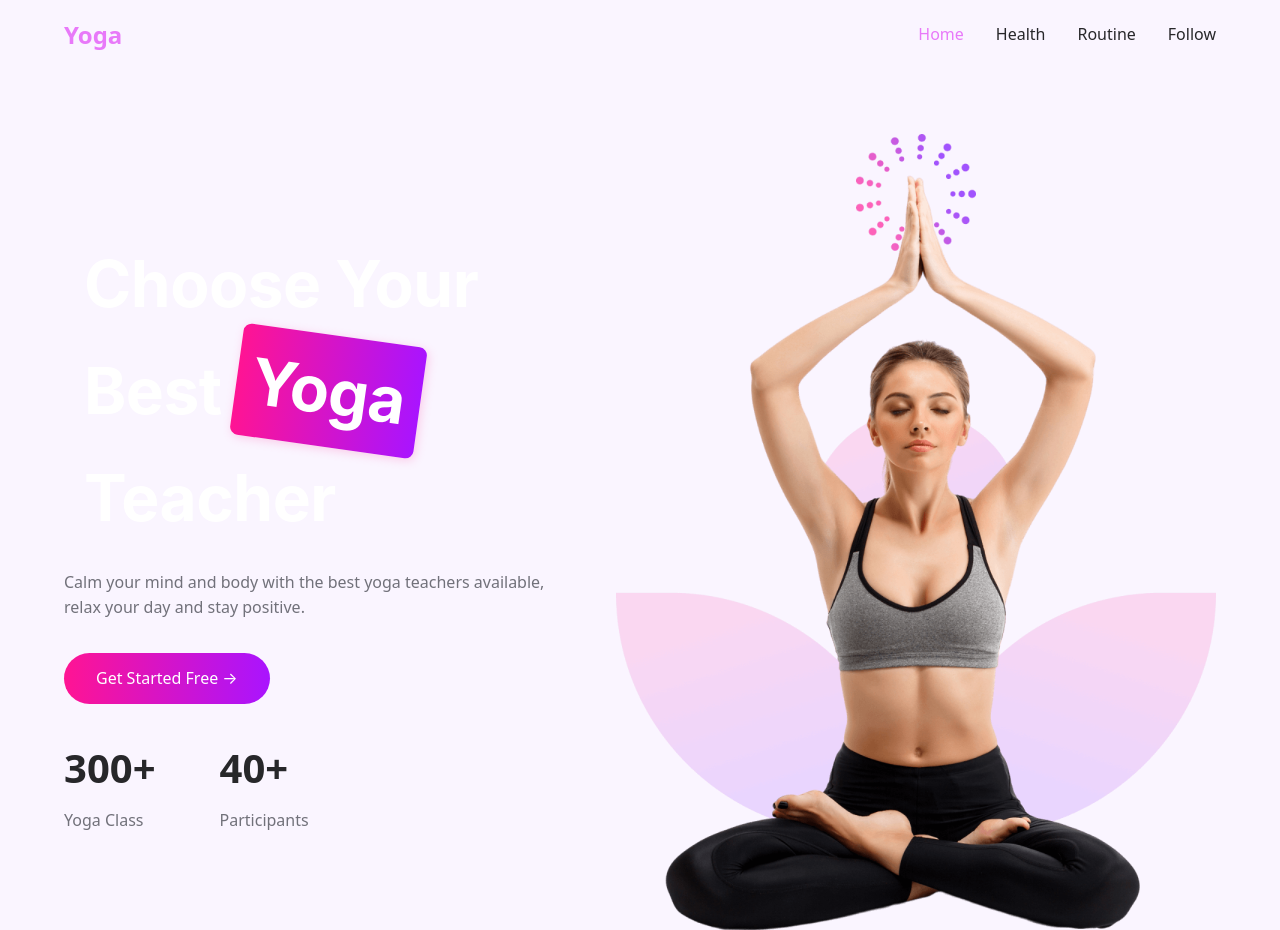
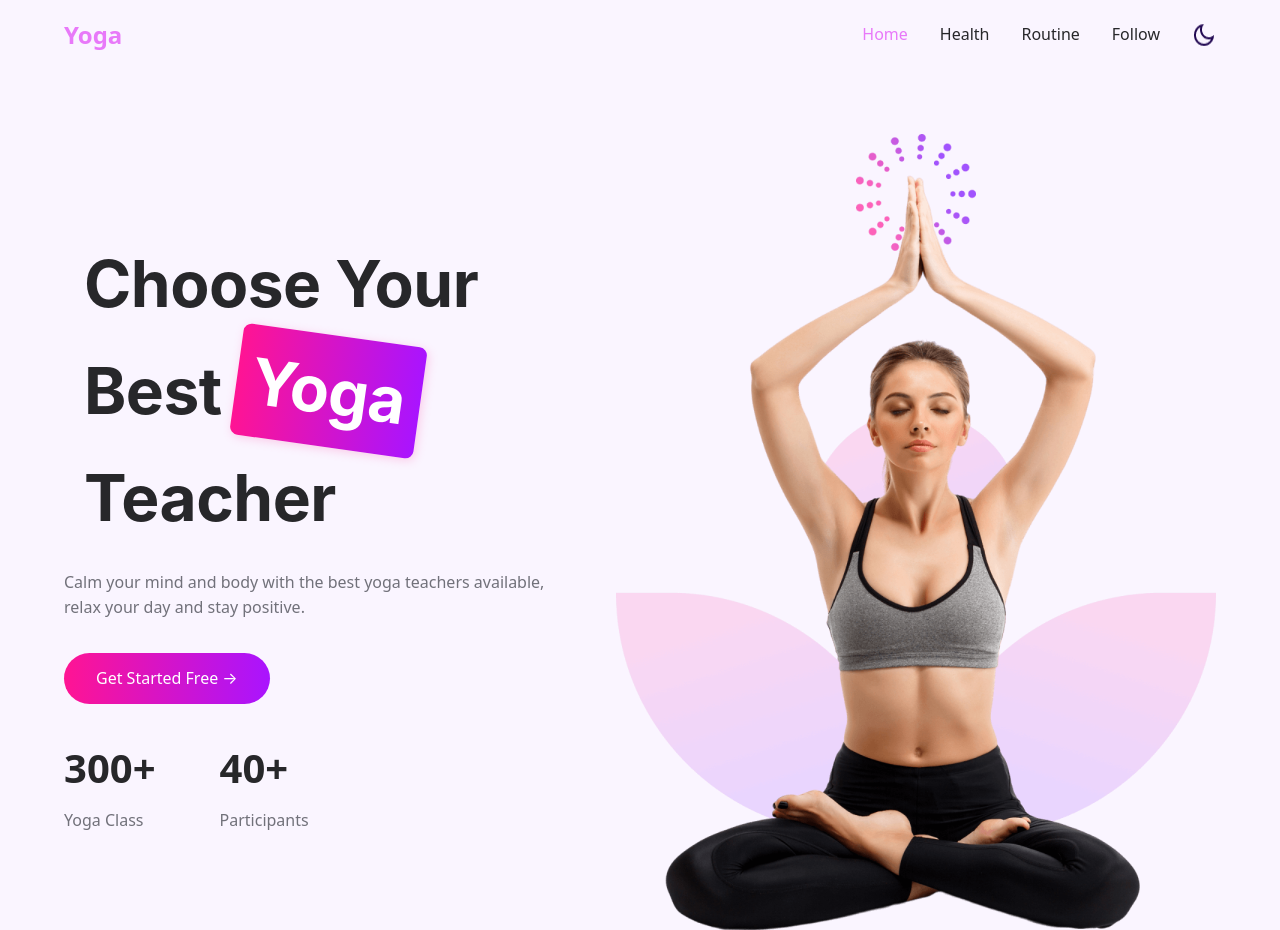
Before and after one commit to kkaiki/responsive-yoga-website, a plain HTML site: page index.html in a window 1280 px wide. Shown: the top 930 px of the page. Drawn offline with Linux system fonts and the light colour scheme.

Commit message:
fix: apply for dark mord

```diff
--- a/index.html
+++ b/index.html
@@ -14,6 +14,7 @@
             <a href="#">Health</a>
             <a href="#">Routine</a>
             <a href="#">Follow</a>
+            <img src="./images/darkmode.png" alt="dark mode">
         </div>
     </nav>
 
--- a/styles.css
+++ b/styles.css
@@ -43,7 +43,7 @@ h1 {
     font-family: -apple-system, BlinkMacSystemFont, "Segoe UI", Roboto, sans-serif;
     font-size: 4rem;
     font-weight: bold;
-    color: white;
+    color: var(--text-primary);
     padding: 20px;
     letter-spacing: -0.5px;
 }
```
Also changed, not shown: images/darkmode.png (added).
